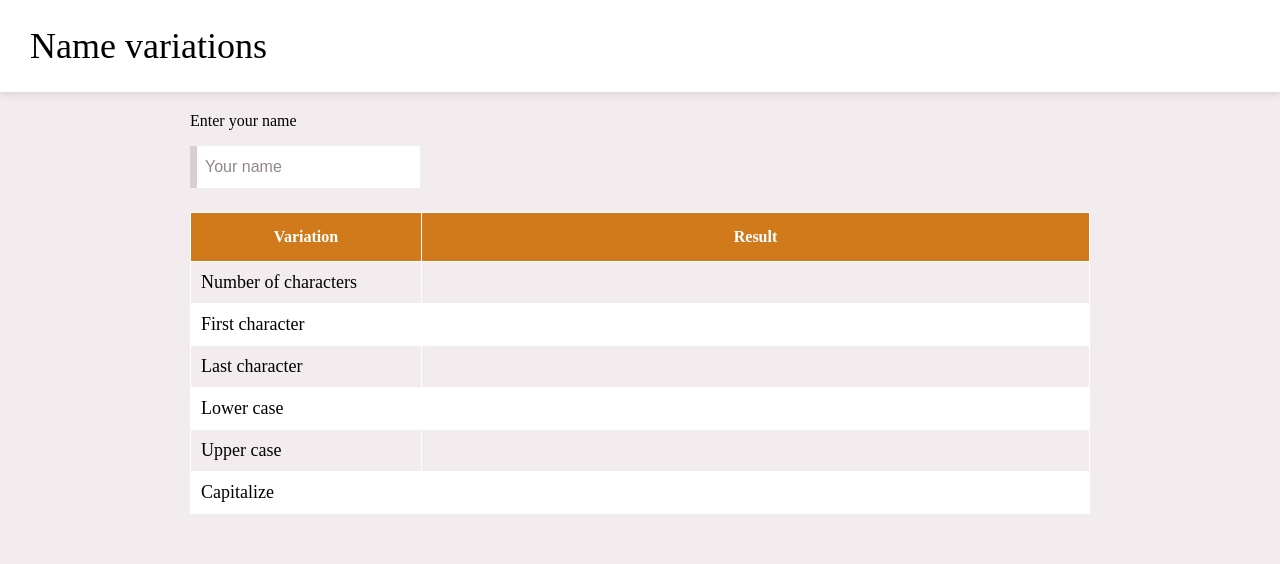
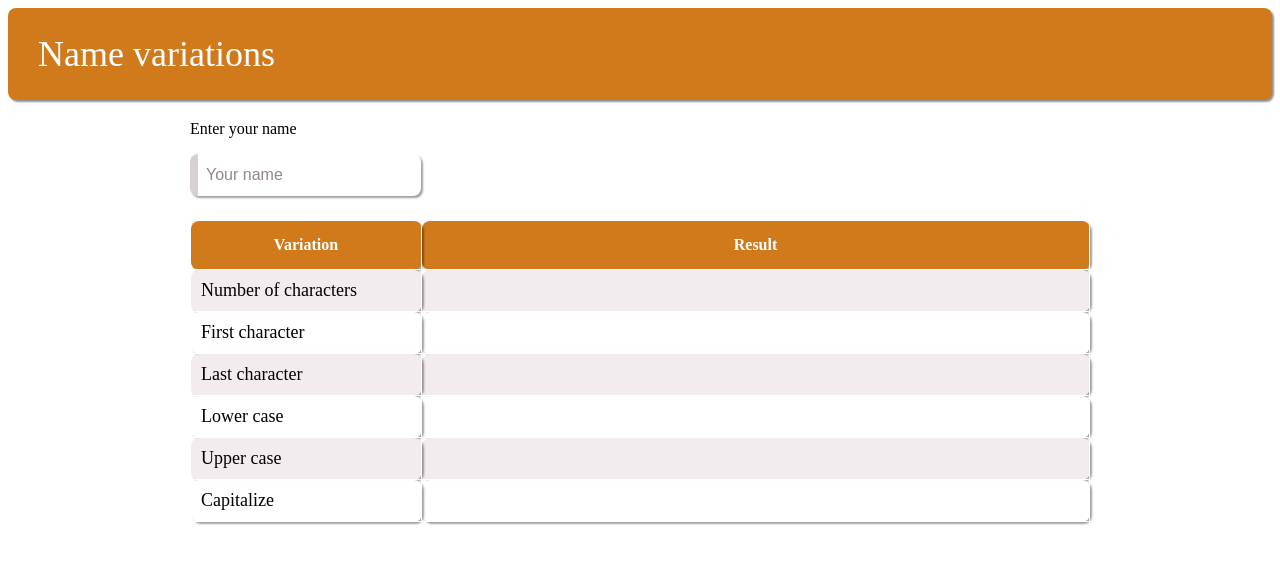
Before and after one commit to edsonfrancavasconcelos/variacoes-nomes, a plain HTML site: page index.html in a window 1280 px wide. Drawn offline with Linux system fonts and the light colour scheme.

Commit message:
mudanças no css

```diff
--- a/index.css
+++ b/index.css
@@ -25,9 +25,10 @@
   }
 
   body {
-    background-color: var(--neutral-5);
+    background-color: white
     margin: 0;
   }
+
 
   h1 {
     font-size: 36px;
@@ -172,9 +173,16 @@
     padding: 0.75em 0.5em;
     min-width: 200px;
     border: none;
-    border-left: 7px solid var(--neutral-4);
+    border-radius:8px;
+    border-left: 8px solid var(--neutral-4);
+    box-shadow: 2px 2px 2px rgba(0, 0, 0, 0.373);
     transition: border-left-color 160ms;
     background-color: white;
+    transition:1s;
+  }
+  .input:hover{
+    background-color:var(--primary-4)
+
   }
 
   ::placeholder {
@@ -188,10 +196,10 @@
 
   /* NAVBAR */
   .navbar {
-    background-color: white;
+    background-color: var(--primary-1);
     padding: 10px;
-    box-shadow: 0px 3px 7px 1px rgba(0, 0, 0, 0.07),
-      0px -3px 7px 1px rgba(0, 0, 0, 0.07);
+    box-shadow: 2px 2px 2px rgba(0, 0, 0, 0.437);
+    border-radius:8px;
     display: flex;
     align-items: center;
     justify-content: space-between;
@@ -204,7 +212,7 @@
     padding-left: 20px;
     margin-top: 15px;
     margin-bottom: 15px;
-    color: initial;
+    color:white;
   }
 
   .table {
@@ -220,9 +228,13 @@
 
   .table th {
     padding: 15px;
+    border-radius:8px;
+    box-shadow:2px 2px 2px rgba(0, 0, 0, 0.372)
   }
   .table td {
     padding: 10px;
+    border-radius:8px;
+    box-shadow:2px 2px 2px rgba(0, 0, 0, 0.372)
   }
 
   .table tbody {
--- a/index.html
+++ b/index.html
@@ -5,7 +5,7 @@
     <meta http-equiv="X-UA-Compatible" content="IE=edge">
     <meta name="viewport" content="width=device-width, initial-scale=1.0">
     <link rel="stylesheet" href="index.css">
-    <title>Document</title>
+    <title>Name Variations</title>
 </head>
 <body>
     <nav class="navbar">
```
